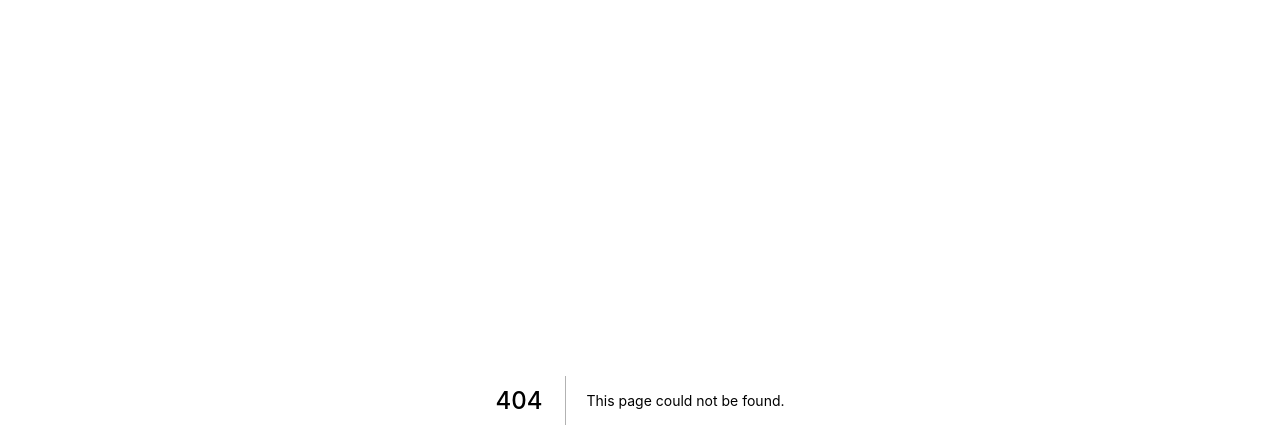
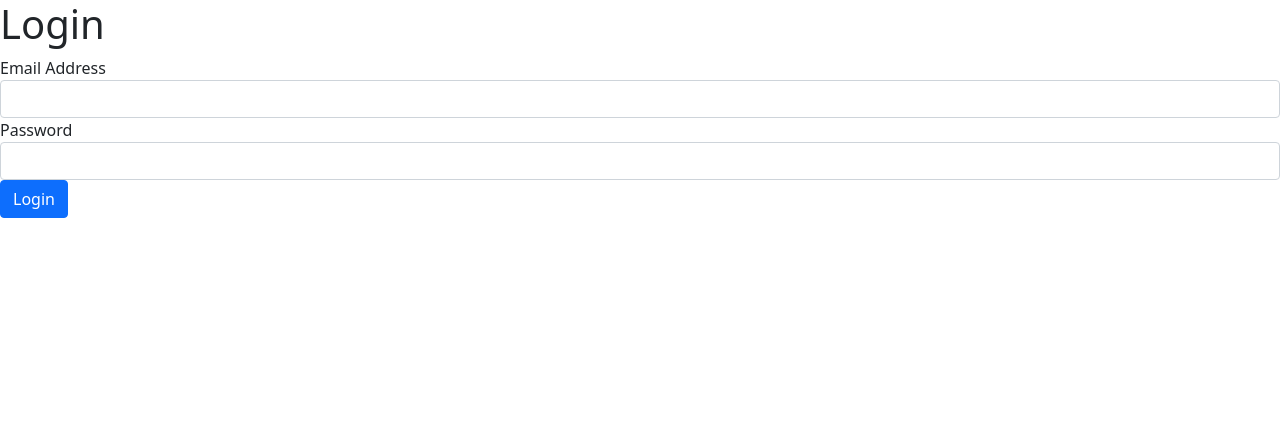
Before and after one commit to levikobi/ticket-marketplace, a Next.js app in the folder client/: page /auth/login in a window 1280 px wide. Before the commit this address had no page. Shown: the top 448 px of the page. Built offline with nearby package versions, Linux system fonts and the light colour scheme.

Commit message:
create a basic login form

```diff
--- /dev/null
+++ b/client/pages/auth/login.js
@@ -0,0 +1,45 @@
+import { useState } from "react";
+import Router from "next/router";
+import useRequest from "../../hooks/use-request";
+
+export default function Login() {
+    const [email, setEmail] = useState("");
+    const [password, setPassword] = useState("");
+
+    const { doRequest, errors } = useRequest({
+        url: "/api/users/login",
+        method: "post",
+        body: { email, password },
+        onSuccess: () => Router.push("/"),
+    });
+
+    const onSubmit = async (event) => {
+        event.preventDefault();
+        doRequest();
+    };
+
+    return (
+        <form onSubmit={onSubmit}>
+            <h1>Login</h1>
+            <div className="form-group">
+                <label>Email Address</label>
+                <input
+                    value={email}
+                    onChange={(e) => setEmail(e.target.value)}
+                    className="form-control"
+                />
+            </div>
+            <div className="form-group">
+                <label>Password</label>
+                <input
+                    value={password}
+                    onChange={(e) => setPassword(e.target.value)}
+                    type="password"
+                    className="form-control"
+                />
+            </div>
+            {errors}
+            <button className="btn btn-primary">Login</button>
+        </form>
+    );
+}
--- a/client/pages/index.js
+++ b/client/pages/index.js
@@ -1,8 +1,7 @@
 import buildClient from "../api/build-client";
 
 const LandingPage = ({ currentUser }) => {
-    console.log(currentUser);
-    return <h1>Landing Page</h1>;
+    return currentUser ? <h1>You are signed in</h1> : <h1>You are not signed in</h1>;
 };
 
 LandingPage.getInitialProps = async (context) => {
```
